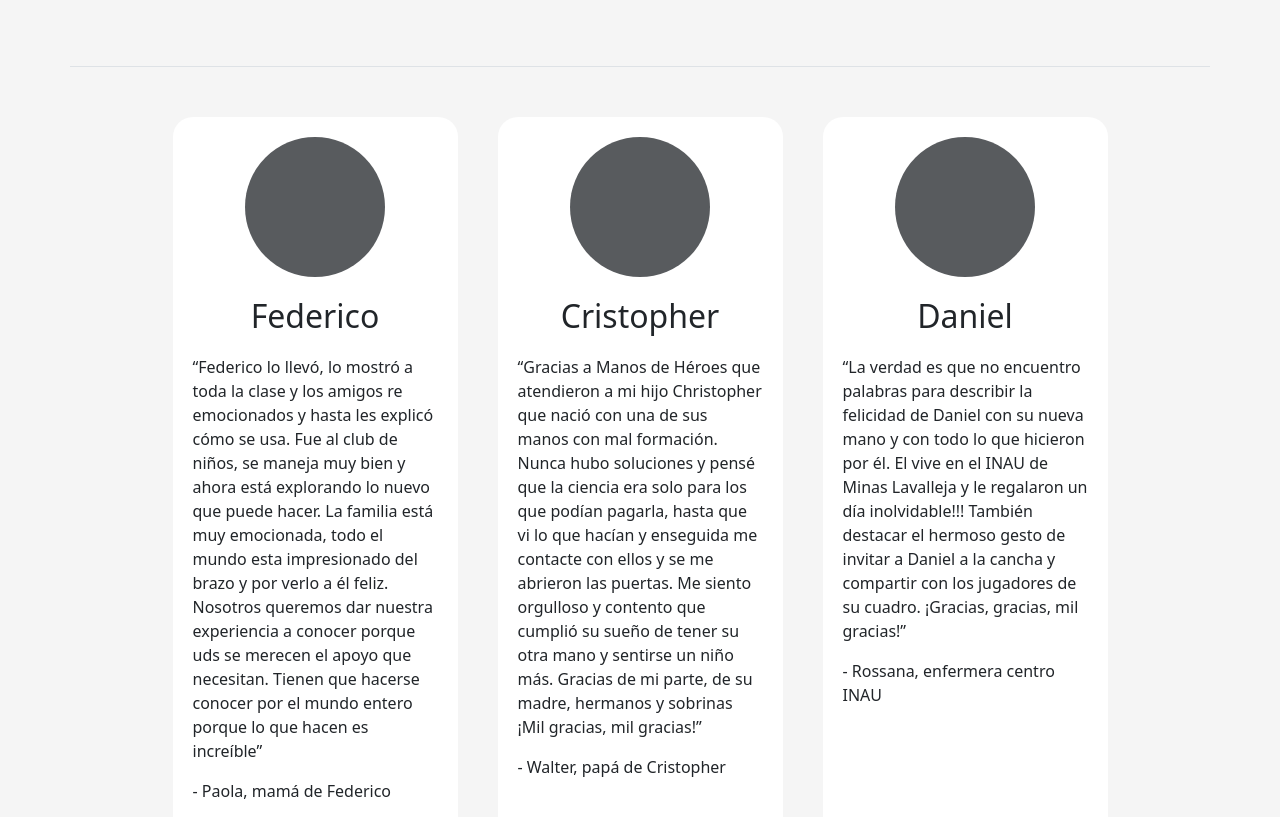
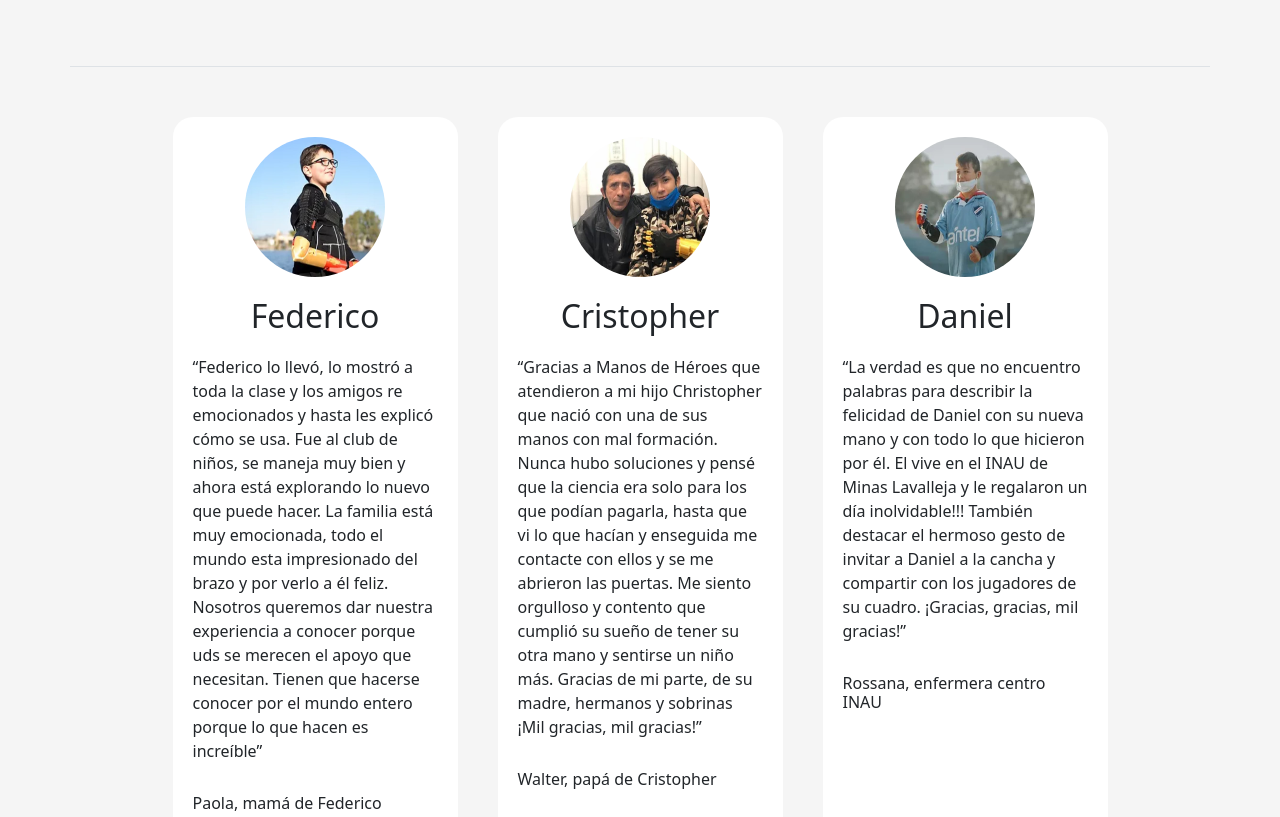
Before and after one commit to cstapffa/318389_OB1_DW3, a website: page index.html in a window 1280 px wide. Shown: the part 2160-2977 px from the top of the page. Drawn offline with nearby package versions, Linux system fonts and the light colour scheme; grey boxes are pictures that could not be loaded.

Commit message:
index completo

```diff
--- a/index.html
+++ b/index.html
@@ -111,42 +111,37 @@
 
         <!-- Video -->
         <section class="seccion_impacto">
-            <video crossorigin="anonymous" preload="auto" loop="loop" autoplay="autoplay" muted="muted" src="https://video.wixstatic.com/video/a68de7_904415b77f1747f9bb12c753ada829a0/720p/mp4/file.mp4" style="height: 100%; width: 75%; object-fit: cover; object-position: center center;"></video>
-          <!--
-            <div>
-            <p>"Manos de Hôes"</p>
-          </div>
-        -->
-        </section>
+            <video crossorigin="anonymous" preload="auto" loop="loop" autoplay="autoplay" muted="none" src="https://video.wixstatic.com/video/a68de7_904415b77f1747f9bb12c753ada829a0/720p/mp4/file.mp4" style="height: 100%; width: 75%; object-fit: cover; object-position: center center;" title="Video de Mía recibiendo sus prótesis"></video>
+          </section>
 
-        <!-- Testimonios -->
+                  <!-- Testimonios -->
         <section class="seccion_testimonios container border-top">
             <div class="row">
               <article class="col-lg-3">
                 <div class="testimonios">
-                    <svg class="bd-placeholder-img rounded-circle" width="140" height="140" xmlns="http://www.w3.org/2000/svg" role="img" aria-label="Placeholder" preserveAspectRatio="xMidYMid slice" focusable="false"><title>Placeholder</title><rect width="100%" height="100%" fill="var(--bs-secondary-color)"></rect></svg>
+                    <img src="img/federico.jpg" alt="Foto de Federico" title="Federico" width="140" height="140">
                     <h2 class="fw-normal">Federico</h2>
                     <p>“Federico lo llevó, lo mostró a toda la clase y los amigos re emocionados y hasta les explicó cómo se usa. Fue al club de niños, se maneja muy bien y ahora está explorando lo nuevo que puede hacer. La familia está muy emocionada, todo el mundo esta impresionado del brazo y por verlo a él  feliz. Nosotros queremos dar nuestra experiencia a conocer porque uds se merecen el apoyo que necesitan. Tienen que hacerse conocer por el mundo entero porque lo que hacen es increíble”</p>
                 </div>
-                <p>- Paola, mamá de Federico</p>
+                <h3>Paola, mamá de Federico</h3>
               </article>
 
               <article class="col-lg-3">
                 <div class="testimonios">
-                    <svg class="bd-placeholder-img rounded-circle" width="140" height="140" xmlns="http://www.w3.org/2000/svg" role="img" aria-label="Placeholder" preserveAspectRatio="xMidYMid slice" focusable="false"><title>Placeholder</title><rect width="100%" height="100%" fill="var(--bs-secondary-color)"></rect></svg>
-                    <h2 class="fw-normal">Cristopher</h2>
+                  <img src="img/cristopher.jpg" alt="Foto de Cristopher" title="Cristopher y Walter" width="140" height="140">
+                  <h2 class="fw-normal">Cristopher</h2>
                     <p>“Gracias a Manos de Héroes que atendieron a mi hijo Christopher que nació con una de sus manos con mal formación. Nunca hubo soluciones y pensé que la ciencia era solo para los que podían pagarla, hasta que vi lo que hacían y enseguida me contacte con ellos y se me abrieron las puertas. Me siento orgulloso y contento que cumplió su sueño de tener su otra mano y sentirse un niño más. Gracias de mi parte, de su madre, hermanos y sobrinas ¡Mil gracias, mil gracias!”</p>
                 </div>
-                    <p>- Walter, papá de Cristopher</p>
+                    <h3>Walter, papá de Cristopher</h3>
               </article>
 
               <article class="col-lg-3">
                 <div class="testimonios">
-                    <svg class="bd-placeholder-img rounded-circle" width="140" height="140" xmlns="http://www.w3.org/2000/svg" role="img" aria-label="Placeholder" preserveAspectRatio="xMidYMid slice" focusable="false"><title>Placeholder</title><rect width="100%" height="100%" fill="var(--bs-secondary-color)"></rect></svg>
+                  <img src="img/daniel.jpg" alt="Foto de Daniel" title="Daniel" width="140" height="140">
                     <h2 class="fw-normal">Daniel</h2>
                     <p>“La verdad es que no encuentro palabras para describir la felicidad de Daniel con su nueva mano y con todo lo que hicieron por él. El vive en el INAU de Minas Lavalleja y le regalaron un día inolvidable!!! También destacar el hermoso gesto de invitar a Daniel a la cancha y compartir con los jugadores de su cuadro. ¡Gracias, gracias, mil gracias!”</p>
                 </div>
-                    <p>- Rossana, enfermera centro INAU</p>
+                    <h3>Rossana, enfermera centro INAU</h3>
               </article>
             </div>
         </section>
--- a/scss/estilos.scss
+++ b/scss/estilos.scss
@@ -98,12 +98,12 @@ section {
         display: flex;
         justify-content: center;
         margin-top: 30px;
-        .col-lg-3 {
+        article {
             background-color: white;
             margin: 20px;
             padding: 20px;
             border-radius: 20px;
-        }
+
             .testimonios {
             display: flex;
             flex-direction: column;
@@ -113,9 +113,32 @@ section {
             background-size: cover;
             background-position: center;
         } */
+                img {
+                    border-radius: 50%;
+                }
                 h2 {
                 margin: 20px 0;
                 }
             }
+
+            h3 {
+                font-size: 16px;
+                padding: 15px 0 0;
             }
         }
+    }
+}
+
+
+
+
+.seccion_faq {
+    h2 {
+        margin-bottom: 30px;
+        text-align: center;
+        text-transform: uppercase;
+    }
+        .accordion-item {
+            background-color: #f5f5f5;
+        }
+}
```
Also changed, not shown: a-nuestrasmanos.html (+41 -0 lines), css/estilos.css, img/cristopher.jpg (added), img/daniel.jpg (added), img/federico.jpg (added), img/niños.jpg (added), 1 other file. Lines whose indentation alone changed are shown as unchanged.
